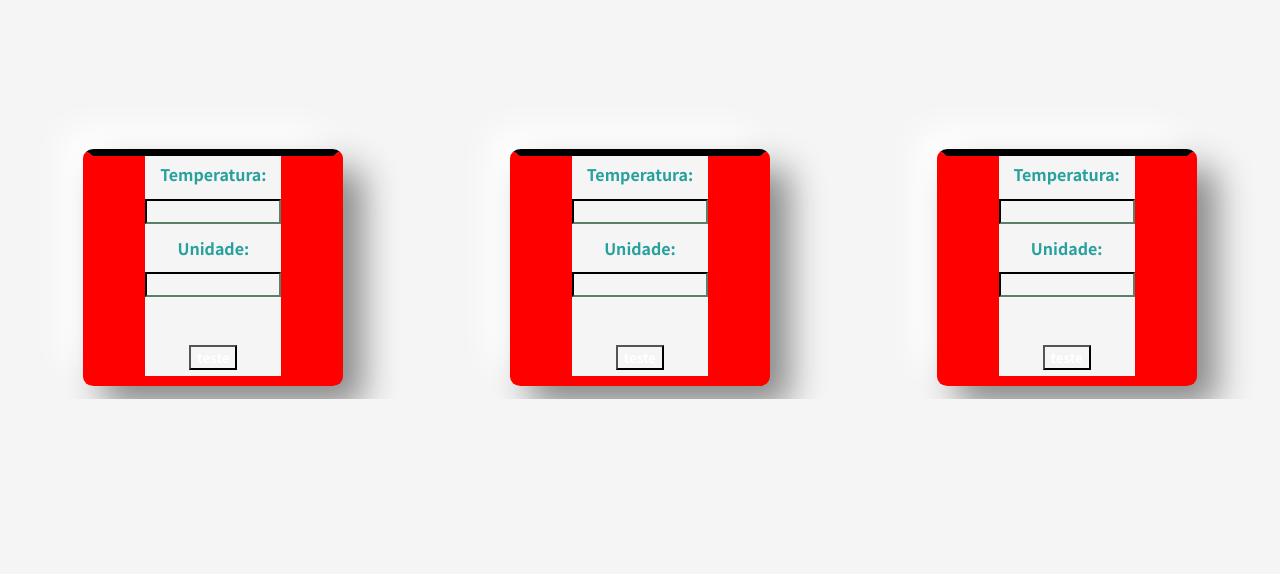
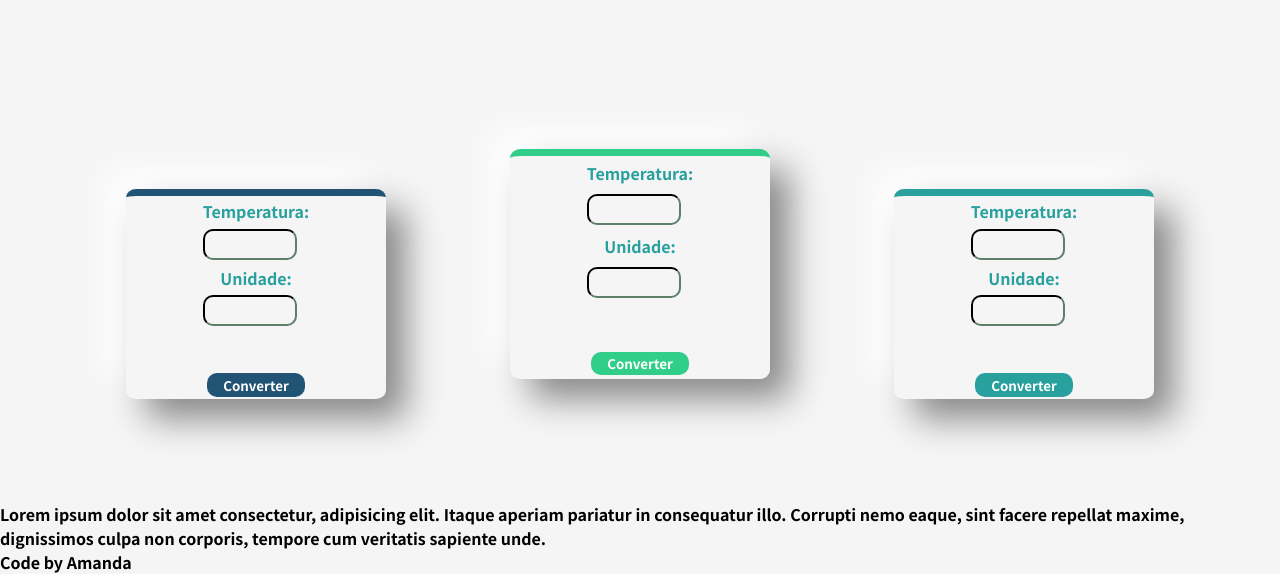
Before and after one commit to amandaduuaarte/temperature-converter, a plain HTML site: page index.html in a window 1280 px wide. Shown: the part 674-1248 px from the top of the page. Before the commit the page ends 1073 px from the top, so only its background shows below. Drawn offline with Linux system fonts and the light colour scheme.

Commit message:
modificações nos cards

```diff
--- a/CSS/cards.css
+++ b/CSS/cards.css
@@ -1,26 +1,30 @@
 
 
 .box-primary{
-/*background-color: #f5f5f5*/
-/*  box-shadow: 20px 20px 35px #d0d0d0,
--20px -20px 35px #ffffff;*/
-    background-color: brown;
     justify-content: center;
-    align-content: space-around;
     flex-direction: row;
-    height:140px;
-    width: 55px;
-    text-align: center;
-    border: 10px solid red;
-}
-
-#cards{
-    height:220px;
-    width:240px;
-    background-color:red;
+    height:400px;
+    width:260px;
+    background-color: #f5f5f5;
     border-top: 7px solid black;
     border-radius: 4%;
     box-shadow: 20px 20px 35px #8a8989,
     -20px -20px 35px #ffffff;
-    text-align: center;
 }
+
+#card-1{
+    border-top: 7px solid #205374;
+    margin-top:40px;
+    margin-left: 5%;
+}
+#card-2{
+    border-top: 7px solid #30CE88;
+    margin-top:0;
+    margin-bottom: 20px;
+
+}
+#card-3{
+    border-top: 7px solid #27A09E;
+    margin-top:40px;
+    margin-right:5% ;
+}
--- a/CSS/style.css
+++ b/CSS/style.css
@@ -43,9 +43,9 @@
 }
 #visual{
     margin-top: 5px;
+    margin-bottom: 0;
     height: 560px;
     width: 100%;
-    flex-flow: row wrap;
     flex-flow: row nowrap;
     /*background-color: #205374;*/;
     border-color:#1f2b24;
@@ -57,7 +57,7 @@
 
 }
 #img01{
-    margin-top: 5px;
+    margin-top: 6px;
     height: 500px;
     position: relative;
     justify-content:space-around;
@@ -82,7 +82,7 @@
 #More{
     width:100px;
     margin-left:8%;
-    background-color:#3CB371;
+    background-color:#1f2b24;
 
 }
 #information{
@@ -99,6 +99,9 @@
     border-color: #1f2b24;
     border-width: 2px;
     padding-left: 50px;
+    outline: none;
+    padding: 4% 5%;
+    border-radius: 10px;
 
 }
 #dados{
@@ -106,25 +109,43 @@
     justify-content:space-around;
     text-align: flex-start;
 }
-.btn btn-primary{
-        background-color: #6551e0;
-        color:#fff;
-        height: 50px;
-        width: 140px;
+.btn-primary{
+        background-color: #1f2b24;
         border: none;
-        border-radius: 15%;
-        margin-right: 70px;
-        margin-top:20px;
-
+        color: #FFF;
+        padding: 2% 15%;
+        border-radius: 10px;
+        align-items: center;
+        align-content: center;
+        margin-top: 12px;
 }
-#convertion{
+#convertion-1{
     color:#fff;
     align-items: center;
     align-self: center;
     align-content: center;
+    background-color: #205374;
 }
+#convertion-2{
+    color:#fff;
+    align-items: center;
+    align-self: center;
+    align-content: center;
+    background-color: #30CE88;
+}
+#convertion-3{
+    color:#fff;
+    align-items: center;
+    align-self: center;
+    align-content: center;
+    background-color: #27A09E;
+}
+
 #final{
     font-size:20px;
     color:#6551e0;
     text-align: center;
 }
+.temp{
+    margin-top:8%;
+}
--- a/index.html
+++ b/index.html
@@ -17,10 +17,10 @@
             <p class="title"> Conversor de temperatura:</p>
             <br>
             <br>
-            <p id="informations"> Lorem ipsum, dolor sit amet consectetur adipisicing elit.<br>
-                Lorem ipsum, dolor sit amet consectetur adipisicing elit. it amet consectetur adipisicing elit. </p>
+            <p id="informations">Termometria é a área da física que estuda a temperatura e as escalas termométricas.Principais escalas termométricas: Celsius, Kelvin e Fahrenheit.</p>
                 <br>
-                <button type="submit"class="btn btn-primary" id="More">Ir converter </button>
+                <a href="https://mundoeducacao.uol.com.br/fisica/termologia.htm#:~:text=Termometria%20%C3%A9%20a%20%C3%A1rea%20da,%3A%20Celsius%2C%20Kelvin%20e%20Fahrenheit." target="_blank">
+                <button type="submit" class="btn-primary" id="More">Saiba mais </button> </a>
         </div>
     </div>
     <label><p  class="title" id="subTitle"> Informe a temperatura que deseja converter:</p></label>
@@ -30,7 +30,7 @@
         <h2 id="final">Temperatura: </h2>-->
     </div>
     <div class="content" id="forms" >
-        <div class="box-primary" id="cards">
+        <div class="box-primary" id="card-1">
             <form id="dados">
                 <label id="info"> Temperatura: </label>
                 <input type="number" class="inputs" id="tempValue">
@@ -38,12 +38,12 @@
                 <label id="info"> Unidade: </label>
                 <input type ="text" class="inputs" id="type" >
                 <br>
-                <input type = "button" class="btn btn-primary" id="convertion" onclick="transform()" value= "teste"/>
+                <input type = "button" class="btn btn-primary" id="convertion-1" onclick="transform()" value= "Converter"/>
             </form>
 
     </div>
 
-        <div class="box-primary" id="cards">
+    <div class="box-primary" id="card-2">
         <form id="dados">
             <label id="info"> Temperatura: </label>
             <input type="number" class="inputs" id="tempValue">
@@ -51,12 +51,12 @@
             <label id="info"> Unidade: </label>
             <input type ="text" class="inputs" id="type" >
             <br>
-                <input type = "button" class="btn btn-primary" id="convertion" onclick="transform()" value= "teste"/>
+            <input type = "button" class="btn btn-primary" id="convertion-2" onclick="transform()" value= "Converter"/>
         </form>
+
 </div>
 
-        <div class="box-primary" id="cards">
-
+<div class="box-primary" id="card-3">
     <form id="dados">
         <label id="info"> Temperatura: </label>
         <input type="number" class="inputs" id="tempValue">
@@ -64,14 +64,18 @@
         <label id="info"> Unidade: </label>
         <input type ="text" class="inputs" id="type" >
         <br>
-            <input type = "button" class="btn btn-primary" id="convertion" onclick="transform()" value= "teste"/>
+        <input type = "button" class="btn btn-primary" id="convertion-3" onclick="transform()" value= "Converter"/>
     </form>
+
 </div>
 
 </div>
-    <!--<div class="temp">
+<p id="final"> </p>
+   <div class="temp">
         <p> Lorem ipsum dolor sit amet consectetur, adipisicing elit. Itaque aperiam pariatur in consequatur illo. Corrupti nemo eaque, sint facere repellat maxime, dignissimos culpa non corporis, tempore cum veritatis sapiente unde.</p>
-      </div>-->
-
+      </div>
+    <footer>
+        <p> Code by Amanda </p>
+    </footer>
 </body>
 </html>
```
Lines whose indentation alone changed are shown as unchanged.
